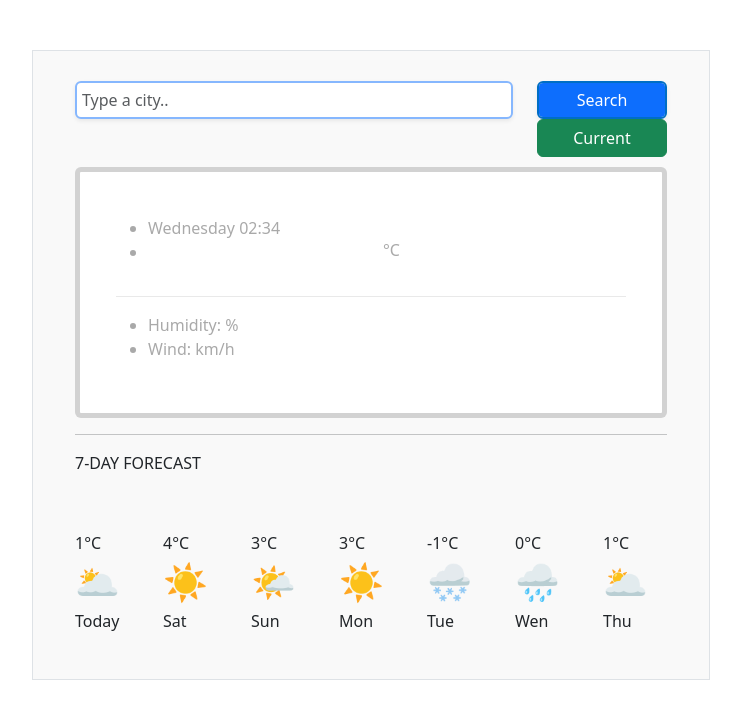
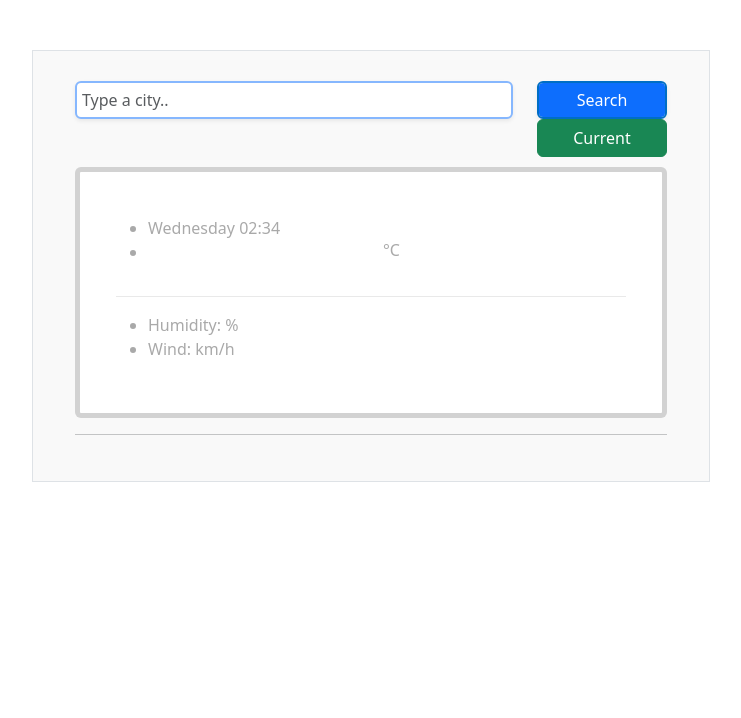
Before and after one commit to Sabaseddigh/my-weather-project, a website built with Parcel: page index.html in a window 1280 px wide. Shown: the whole page, without its empty margins (58-799 px from the left). Built offline with nearby package versions, Linux system fonts and the light colour scheme; no server answers.

Commit message:
remove 7 day forcast

```diff
--- a/index.html
+++ b/index.html
@@ -97,44 +97,7 @@
       </div>
     </div>
       <hr />
-      <div id="position">
-  <p id="p3">
-        7-DAY FORECAST
-  </p>
-    <p id="p4">
-        <br />
-        <div class="row">
-          <div class="col">1°C</div>
-          <div class="col">4°C</div>
-          <div class="col">3°C</div>
-          <div class="col">3°C</div>
-          <div class="col">️-1°C</div>
-          <div class="col">️0°C</div>
-          <div class="col">1°C</div>
-        </div>
-        <div class="sisi">
-          <div class="row">
-            <div class="col">🌥️</div>
-            <div class="col">☀️</div>
-            <div class="col">🌤️</div>
-            <div class="col">☀️</div>
-            <div class="col">️🌨️</div>
-            <div class="col">️🌧️</div>
-            <div class="col">🌥️</div>
-          </div>
-        </div>
 
-        <div class="row">
-          <div class="col">Today</div>
-          <div class="col">Sat</div>
-          <div class="col">Sun</div>
-          <div class="col">Mon</div>
-          <div class="col">Tue</div>
-          <div class="col">️Wen</div>
-          <div class="col">Thu</div>
-        </div>
-      </p>
-    </div>
       <script src="index.js"></script>
 
       </div>
```
